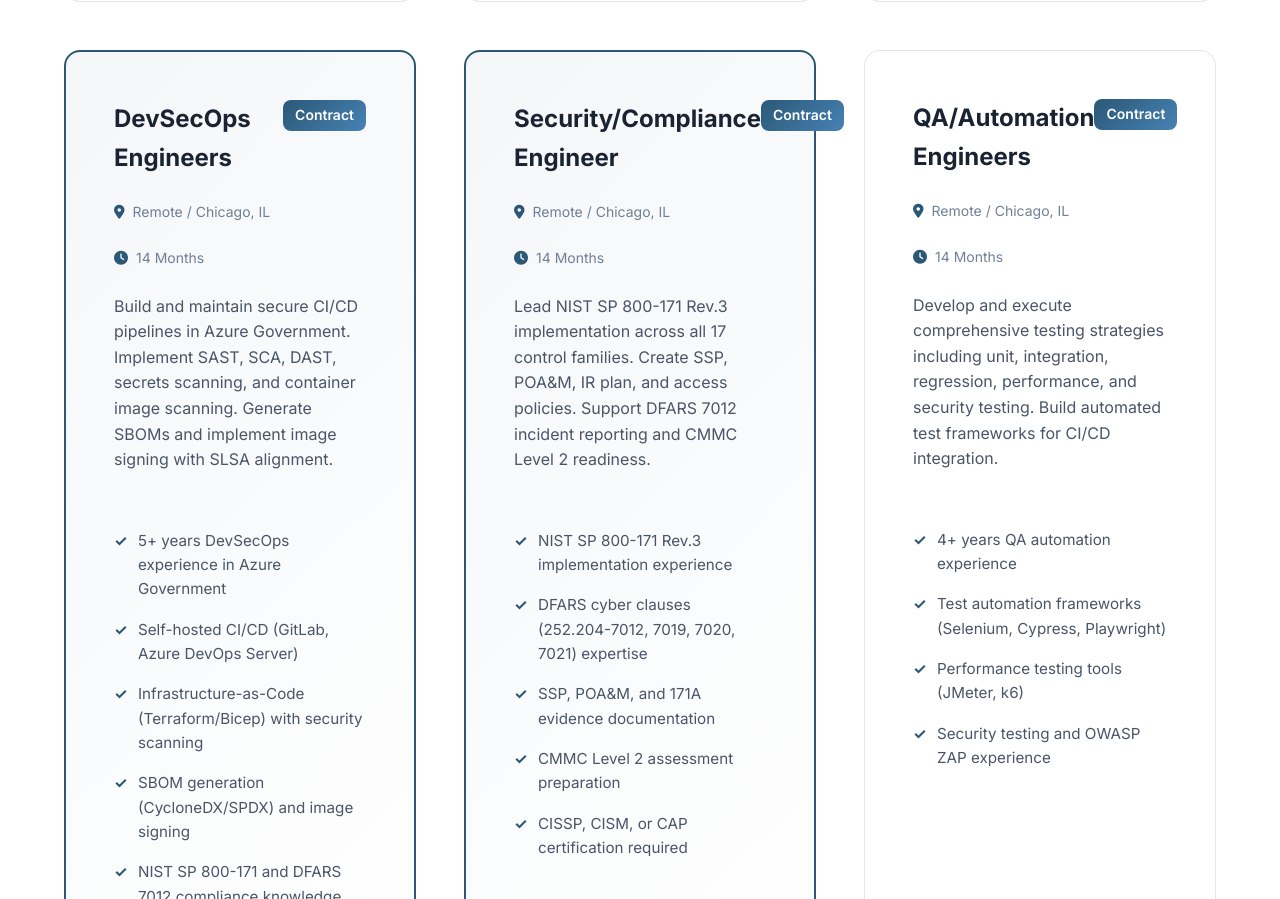
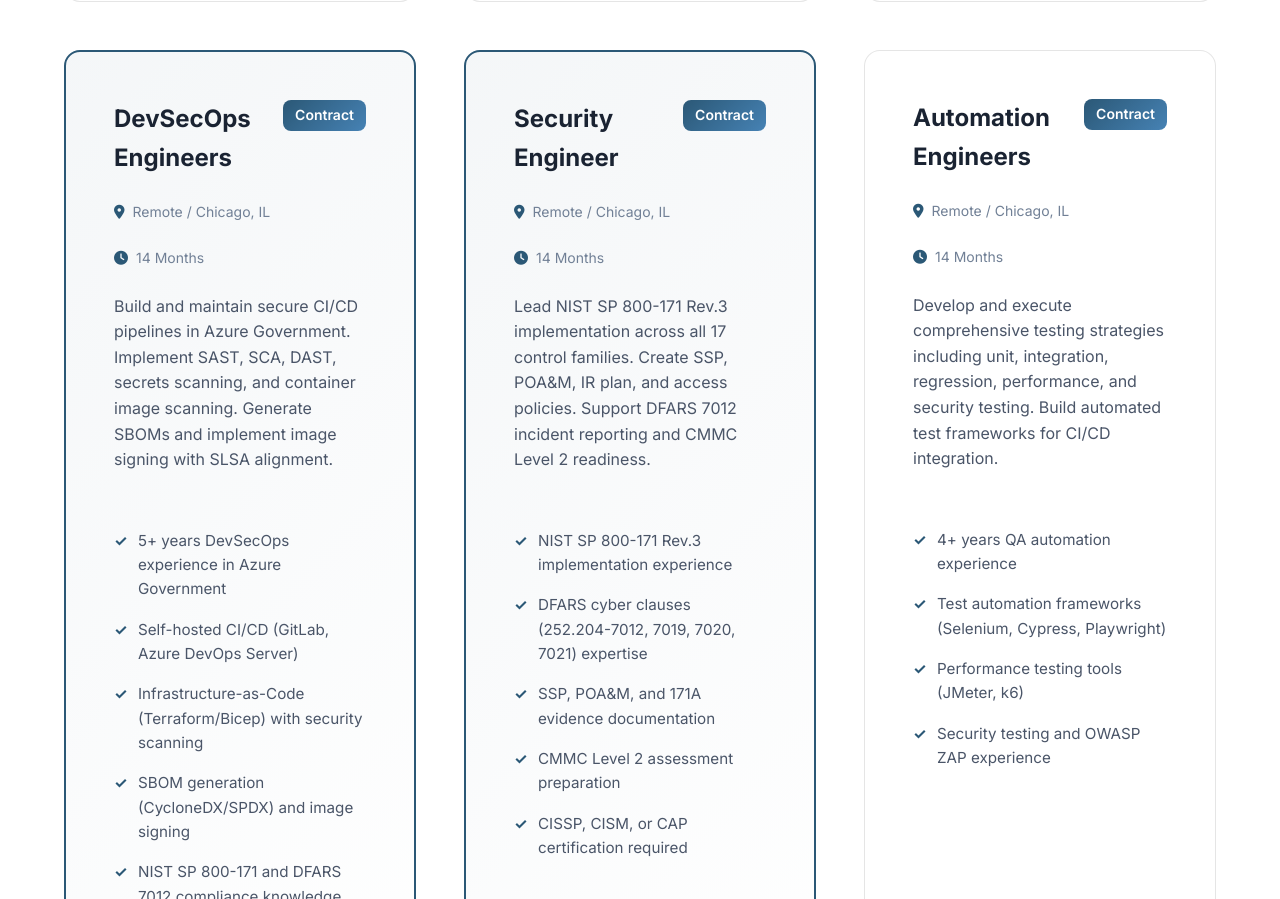
Before and after one commit to darunbeece/yugamgroup, a plain HTML site: page careers.html in a window 1280 px wide. Shown: the part 3031-3930 px from the top of the page. Drawn offline with Linux system fonts and the light colour scheme.

Commit message:
Update job titles: Security Engineer and Automation Engineers

```diff
--- a/careers.html
+++ b/careers.html
@@ -262,7 +262,7 @@
                 <!-- Security/Compliance Engineer -->
                 <div class="job-card featured-job">
                     <div class="job-header">
-                        <h3>Security/Compliance Engineer</h3>
+                        <h3>Security Engineer</h3>
                         <span class="job-type">Contract</span>
                     </div>
                     <div class="job-meta">
@@ -288,7 +288,7 @@
                 <!-- QA/Automation Engineers -->
                 <div class="job-card">
                     <div class="job-header">
-                        <h3>QA/Automation Engineers</h3>
+                        <h3>Automation Engineers</h3>
                         <span class="job-type">Contract</span>
                     </div>
                     <div class="job-meta">
```
